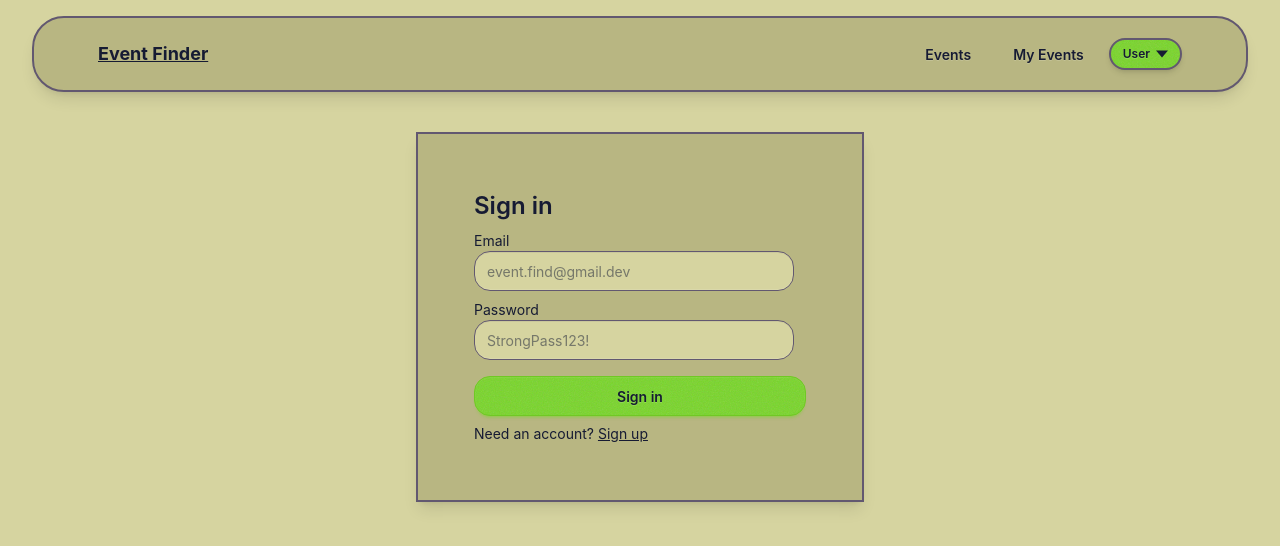
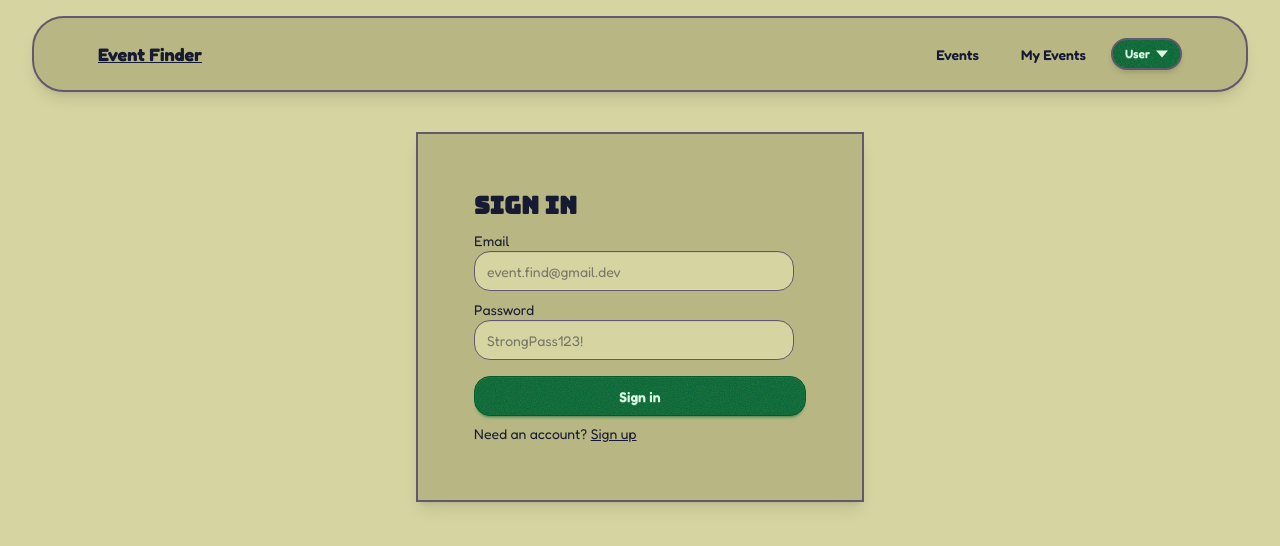
Before and after one commit to eesa-shoaib/event-management-system, a React (Vite) app: page /login in a window 1280 px wide. Shown: the top 546 px of the page. Built offline with nearby package versions, Linux system fonts and the light colour scheme.

Commit message:
feat: add Google fonts and theme tweaks
- import Bungee and Fredoka Google fonts
- add @theme block for font-family customization
- update color palette to use OKLCH values for broader gamut
- adjust primary and error colors for consistency with DaisyUI

```diff
--- a/src/index.css
+++ b/src/index.css
@@ -1,5 +1,24 @@
+@import url("https://fonts.googleapis.com/css2?family=Bungee&family=Fredoka:wght@300..700&display=swap");
 @import "tailwindcss";
 @plugin "daisyui";
+
+@theme {
+  --font-heading: "Bungee", sans-serif;
+  --font-sans: "Fredoka", sans-serif;
+}
+
+body {
+  font-family: var(--font-sans);
+}
+
+h1,
+h2,
+h3,
+h4,
+h5,
+h6 {
+  font-family: var(--font-heading);
+}
 
 @plugin "daisyui/theme" {
   name: "lighter-yellow-theme";
@@ -11,8 +30,8 @@
   --color-base-200: rgb(200, 198, 146);
   --color-base-300: rgb(184, 182, 130);
   --color-base-content: rgb(22, 27, 51);
-  --color-primary: rgb(120, 214, 40);
-  --color-primary-content: rgb(22, 27, 51);
+  --color-primary: oklch(44% 0.119 151.328);
+  --color-primary-content: oklch(96% 0.044 156.743);
   --color-secondary: rgb(134, 186, 144);
   --color-secondary-content: rgb(22, 27, 51);
   --color-accent: rgb(252, 251, 226);
@@ -25,8 +44,8 @@
   --color-success-content: rgb(22, 27, 51);
   --color-warning: rgb(160, 195, 0);
   --color-warning-content: rgb(22, 27, 51);
-  --color-error: oklch(71% 0.202 349.761);
-  --color-error-content: oklch(28% 0.109 3.907);
+  --color-error: oklch(40% 0.153 2.432);
+  --color-error-content: oklch(97% 0.013 17.38);
   --radius-selector: 0rem;
   --radius-field: 1rem;
   --radius-box: 0rem;
```
